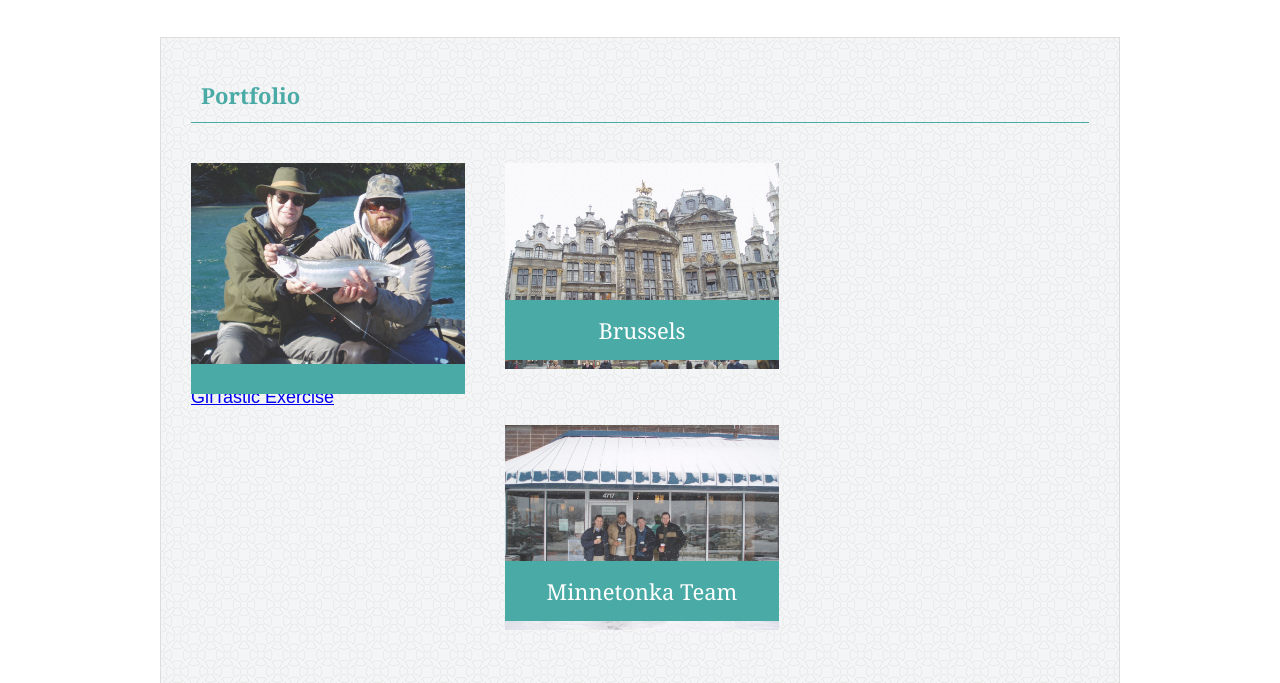
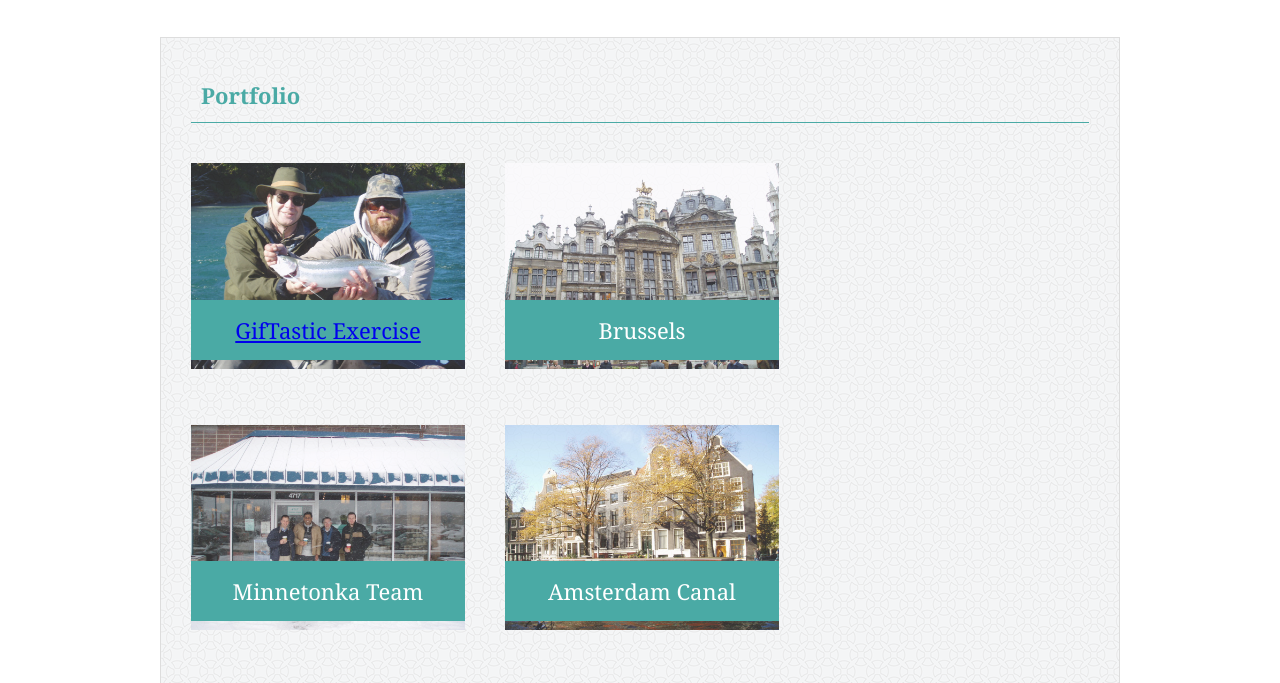
Before and after one commit to rmbaztx/Responsive-Portfolio, a plain HTML site: page portfolio.html in a window 1280 px wide. Shown: the part 93-776 px from the top of the page. Drawn offline with Linux system fonts and the light colour scheme.

Commit message:
Still modifying first link of portfolio

```diff
--- a/portfolio.html
+++ b/portfolio.html
@@ -27,8 +27,7 @@
     <!-- line separator -->
     <div class="work">
       <img src="assets/images/Alaska.jpg" alt="Alaska Fishing">
-      <a href="https://rmbaztx.github.io/giftastic/">GifTastic Exercise</a>
-      <h3></h3>
+      <h3><a href="https://rmbaztx.github.io/giftastic/">GifTastic Exercise</a></h3>
     </div>
     <div class="work">
       <img src="assets/images/Brussels.jpg" alt="Brussels">
```
